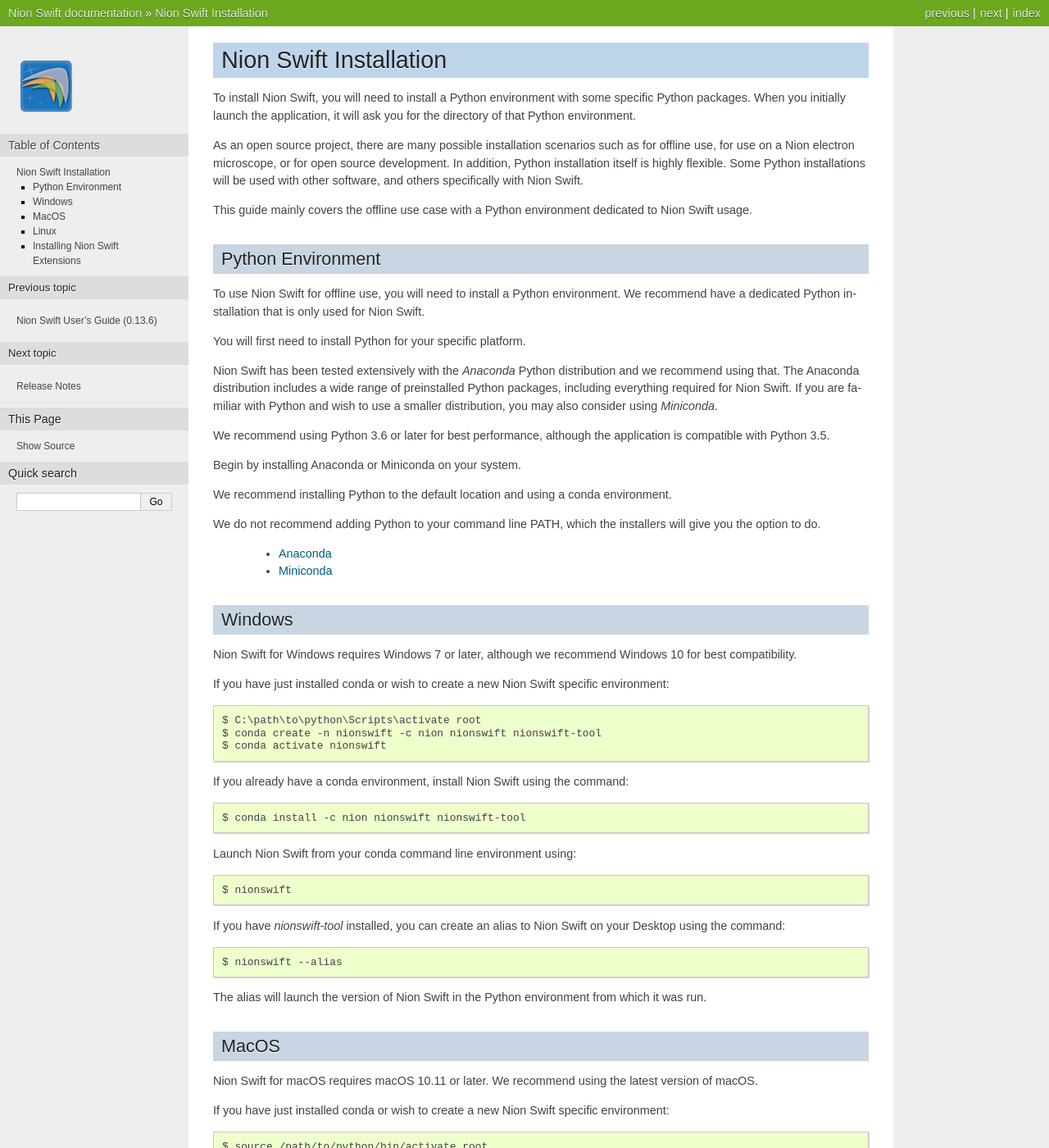
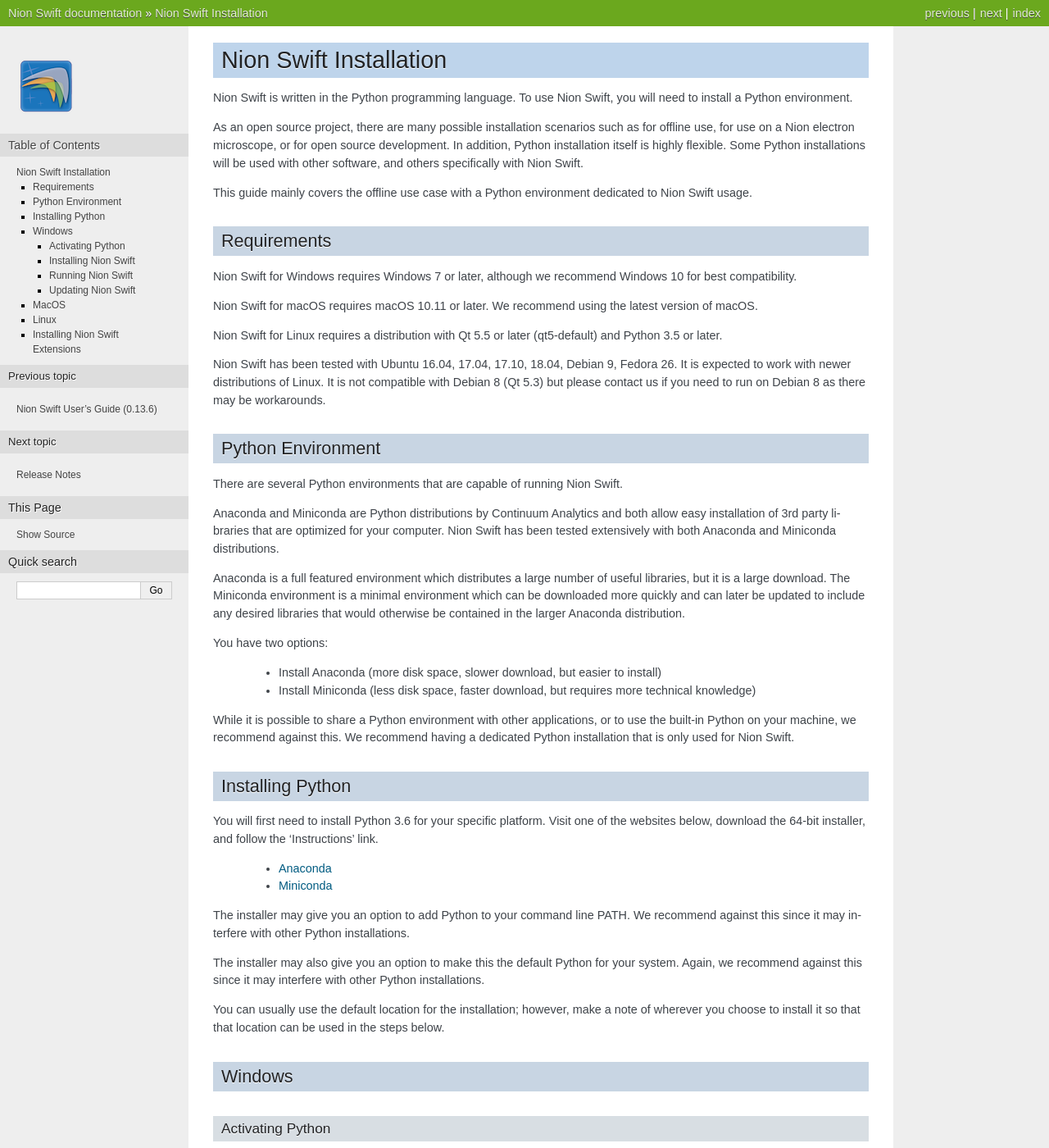
Before and after one commit to nion-software/nionswift, a Sphinx documentation site: the page built from docs/installation.rst, in a window 1280 px wide and 1400 px high. Shown: the whole window at 82% size. Built offline with Sphinx 7.4.7, drawn with Linux system fonts in a browser that asks for light colours; some of the changed text lies outside the part shown.

Commit message:
Improve Windows installation instructions.

```diff
--- a/docs/installation.rst
+++ b/docs/installation.rst
@@ -2,8 +2,8 @@
 
 Nion Swift Installation
 =======================
-To install Nion Swift, you will need to install a Python environment with some specific Python packages. When you
-initially launch the application, it will ask you for the directory of that Python environment.
+Nion Swift is written in the Python programming language. To use Nion Swift, you will need to install a Python
+environment.
 
 As an open source project, there are many possible installation scenarios such as for offline use, for use on a
 Nion electron microscope, or for open source development. In addition, Python installation itself is highly flexible.
@@ -11,52 +11,101 @@ Some Python installations will be used with other software, and others specifica
 
 This guide mainly covers the offline use case with a Python environment dedicated to Nion Swift usage.
 
+Requirements
+------------
+Nion Swift for Windows requires Windows 7 or later, although we recommend Windows 10 for best compatibility.
+
+Nion Swift for macOS requires macOS 10.11 or later. We recommend using the latest version of macOS.
+
+Nion Swift for Linux requires a distribution with Qt 5.5 or later (qt5-default) and Python 3.5 or later.
+
+Nion Swift has been tested with Ubuntu 16.04, 17.04, 17.10, 18.04, Debian 9, Fedora 26. It is expected to work with
+newer distributions of Linux. It is not compatible with Debian 8 (Qt 5.3) but please contact us if you need to run on
+Debian 8 as there may be workarounds.
+
 Python Environment
 ------------------
-To use Nion Swift for offline use, you will need to install a Python environment. We recommend have a dedicated
-Python installation that is only used for Nion Swift.
+There are several Python environments that are capable of running Nion Swift.
 
-You will first need to install Python for your specific platform.
+Anaconda and Miniconda are Python distributions by Continuum Analytics and both allow easy installation of 3rd party
+libraries that are optimized for your computer. Nion Swift has been tested extensively with both Anaconda and Miniconda
+distributions.
 
-Nion Swift has been tested extensively with the *Anaconda* Python distribution and we recommend using that. The
-Anaconda distribution includes a wide range of preinstalled Python packages, including everything required for
-Nion Swift. If you are familiar with Python and wish to use a smaller distribution, you may also consider using
-*Miniconda*.
+Anaconda is a full featured environment which distributes a large number of useful libraries, but it is a large
+download. The Miniconda environment is a minimal environment which can be downloaded more quickly and can later be
+updated to include any desired libraries that would otherwise be contained in the larger Anaconda distribution.
 
-We recommend using Python 3.6 or later for best performance, although the application is compatible with Python 3.5.
+You have two options:
 
-Begin by installing Anaconda or Miniconda on your system.
+    * Install Anaconda (more disk space, slower download, but easier to install)
+    * Install Miniconda (less disk space, faster download, but requires more technical knowledge)
 
-We recommend installing Python to the default location and using a conda environment.
+While it is possible to share a Python environment with other applications, or to use the built-in Python on your
+machine, we recommend against this. We recommend having a dedicated Python installation that is only used for
+Nion Swift.
 
-We do not recommend adding Python to your command line PATH, which the installers will give you the option to do.
+Installing Python
+-----------------
+You will first need to install Python 3.6 for your specific platform. Visit one of the websites below, download the
+64-bit installer, and follow the 'Instructions' link.
 
-    * `Anaconda <https://www.anaconda.com/download/>`_
+    * `Anaconda <https://docs.anaconda.com/anaconda/install/>`_
     * `Miniconda <https://conda.io/miniconda.html>`_
+
+The installer may give you an option to add Python to your command line PATH. We recommend against this since it may
+interfere with other Python installations.
+
+The installer may also give you an option to make this the default Python for your system. Again, we recommend against
+this since it may interfere with other Python installations.
+
+You can usually use the default location for the installation; however, make a note of wherever you choose to install it
+so that that location can be used in the steps below.
 
 Windows
 -------
-Nion Swift for Windows requires Windows 7 or later, although we recommend Windows 10 for best compatibility.
 
-If you have just installed conda or wish to create a new Nion Swift specific environment::
+Activating Python
++++++++++++++++++
+If you have installed Anaconda, you will find an *Anaconda Prompt* in your Start menu. Launch the *Anaconda Prompt*.
 
-    $ C:\path\to\python\Scripts\activate root
+If you have installed Miniconda, you will use the *Command Prompt* to finish the installation. Launch a Command Prompt
+by clicking in the Start menu and looking in the Windows System folder for Command Prompt. You can also just click in
+the Start menu and type "command" and it will usually find the Command Prompt.
+
+For an Anaconda installation, launching the *Anaconda Prompt* will activate Anaconda Python automatically.
+
+For a Miniconda installation you will need to explicitly activate Miniconda Python from the Command Prompt. ::
+
+    $ C:\PATH_TO_MINCONDA\Scripts\Activate.bat
+
+Installing Nion Swift
++++++++++++++++++++++
+Once you have activated Python, you can install Nion Swift within the Anaconda or Miniconda environment. ::
+
     $ conda create -n nionswift -c nion nionswift nionswift-tool
     $ conda activate nionswift
 
-If you already have a conda environment, install Nion Swift using the command::
+Running Nion Swift
+++++++++++++++++++
+Once you have activated Python and installed Nion Swift, you can run Nion Swift from the command line. ::
 
-    $ conda install -c nion nionswift nionswift-tool
-
-Launch Nion Swift from your conda command line environment using::
-
+    $ conda activate nionswift
     $ nionswift
 
-If you have `nionswift-tool` installed, you can create an alias to Nion Swift on your Desktop using the command::
+For easier launching, you can create a Shortcut to Nion Swift on your Desktop using the command::
 
+    $ conda activate nionswift
     $ nionswift --alias
 
-The alias will launch the version of Nion Swift in the Python environment from which it was run.
+Double clicking this Shortcut will launch Nion Swift in the Python environment from which the command above was run.
+
+Updating Nion Swift
++++++++++++++++++++
+Periodically you may want to update Nion Swift to get the latest features and bug fixes. First activate Python (see
+above), then run the following command. ::
+
+    $ conda activate nionswift
+    $ conda update -c nion --all
 
 MacOS
 -----
```
